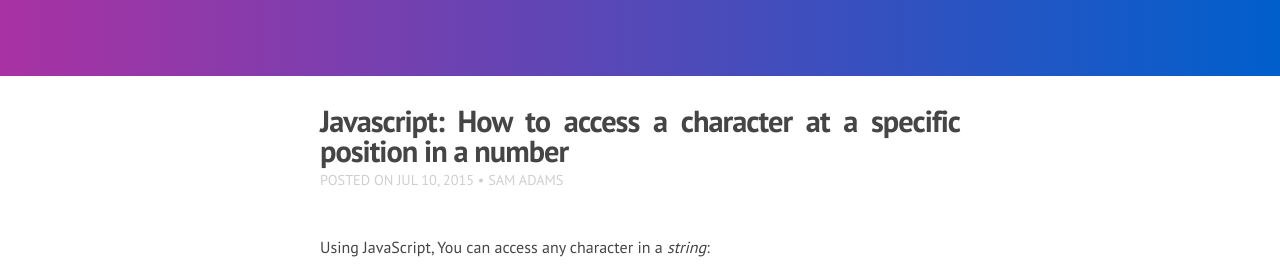
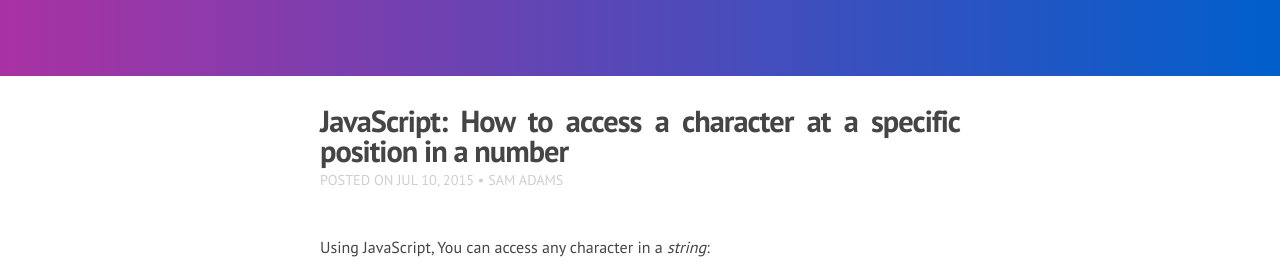
Before and after one commit to twilblog/twilblog.github.io, a Jekyll site: the page built from _posts/2015-07-10-how-to-access-a-character-at-index.markdown, in a window 1280 px wide. Shown: the part 274-546 px from the top of the page. Built offline with Jekyll 4.4.1, drawn with Linux system fonts in a browser that asks for light colours; nearby versions of some CDN libraries; comment, search, counter and statistics services are not loaded.

Commit message:
Better layout, grammar tweaks.

```diff
--- a/_posts/2015-07-10-how-to-access-a-character-at-index.markdown
+++ b/_posts/2015-07-10-how-to-access-a-character-at-index.markdown
@@ -1,6 +1,6 @@
 ---
 layout: post
-title:  "Javascript: How to access a character at a specific position in a number"
+title:  "JavaScript: How to access a character at a specific position in a number"
 date:   2015-07-10 16:57:24
 author: Sam Adams
 categories: javascript
--- a/_posts/2015-07-10-node-js-http-server-204-status-code.markdown
+++ b/_posts/2015-07-10-node-js-http-server-204-status-code.markdown
@@ -40,7 +40,7 @@
 "Body text"
 {% endhighlight %}
 
-This is not a complaint but an observation that node.js is opinionated about status codes and their meaning
+This is not a complaint but an observation that Node.js is opinionated about status codes and their meaning
 (and I didn't expect it to be).
 
 [http-rfc]: http://www.w3.org/Protocols/rfc2616/rfc2616-sec10.html
--- a/_sass/_layout.scss
+++ b/_sass/_layout.scss
@@ -116,7 +116,7 @@
     .post-link {
         font-family: 'Open Sans';
         font-weight: 300;
-        font-size: 1.5em;
+        font-size: 1em;
         letter-spacing: -1px;
         color: #454545;
         display: block;
```
